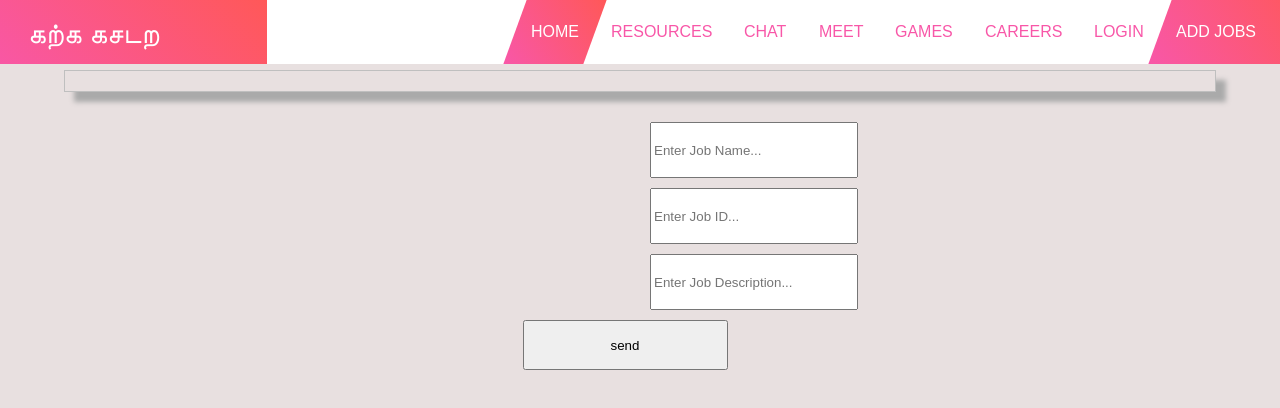
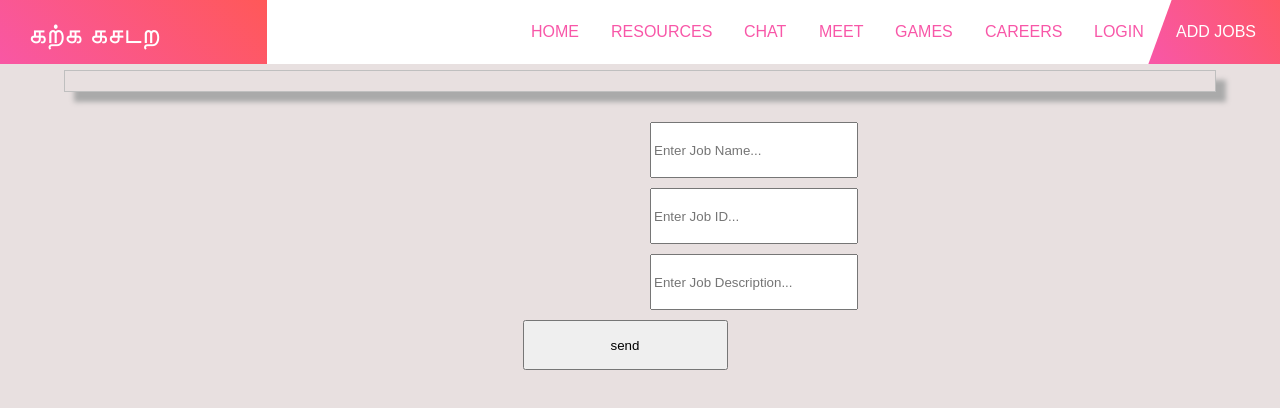
Before and after one commit to pranavsuriya-sr/karkaKasadaraJobAdd, a plain HTML site: page index.html in a window 1280 px wide. Drawn offline with Linux system fonts and the light colour scheme; no server answers.

Commit message:
Update index.html

```diff
--- a/index.html
+++ b/index.html
@@ -15,7 +15,7 @@
             <button id="menu" class="btn-nav"><span class="fas fa-bars"></span></button>
           </div>
           <div class="nav right">
-            <a href="https://pranavsuriya-sr.github.io/karkaKasadara/" class="nav-link active"><span class="nav-link-span"><span class="u-nav">Home</span></span></a>
+            <a href="https://pranavsuriya-sr.github.io/karkaKasadara/" class="nav-link"><span class="nav-link-span"><span class="u-nav">Home</span></span></a>
             <a href="https://pranavsuriya-sr.github.io/karkaKasadaraResources/" class="nav-link"><span class="nav-link-span"><span class="u-nav">Resources</span></span></a>
             <a href="https://pranavsuriya-sr.github.io/karkaKasadaraChat/" class="nav-link"><span class="nav-link-span"><span class="u-nav">Chat</span></span></a>
             <a href="https://pranavsuriya-sr.github.io/karkaKasadaraMeet/" class="nav-link"><span class="nav-link-span"><span class="u-nav">Meet</span></span></a>
```
